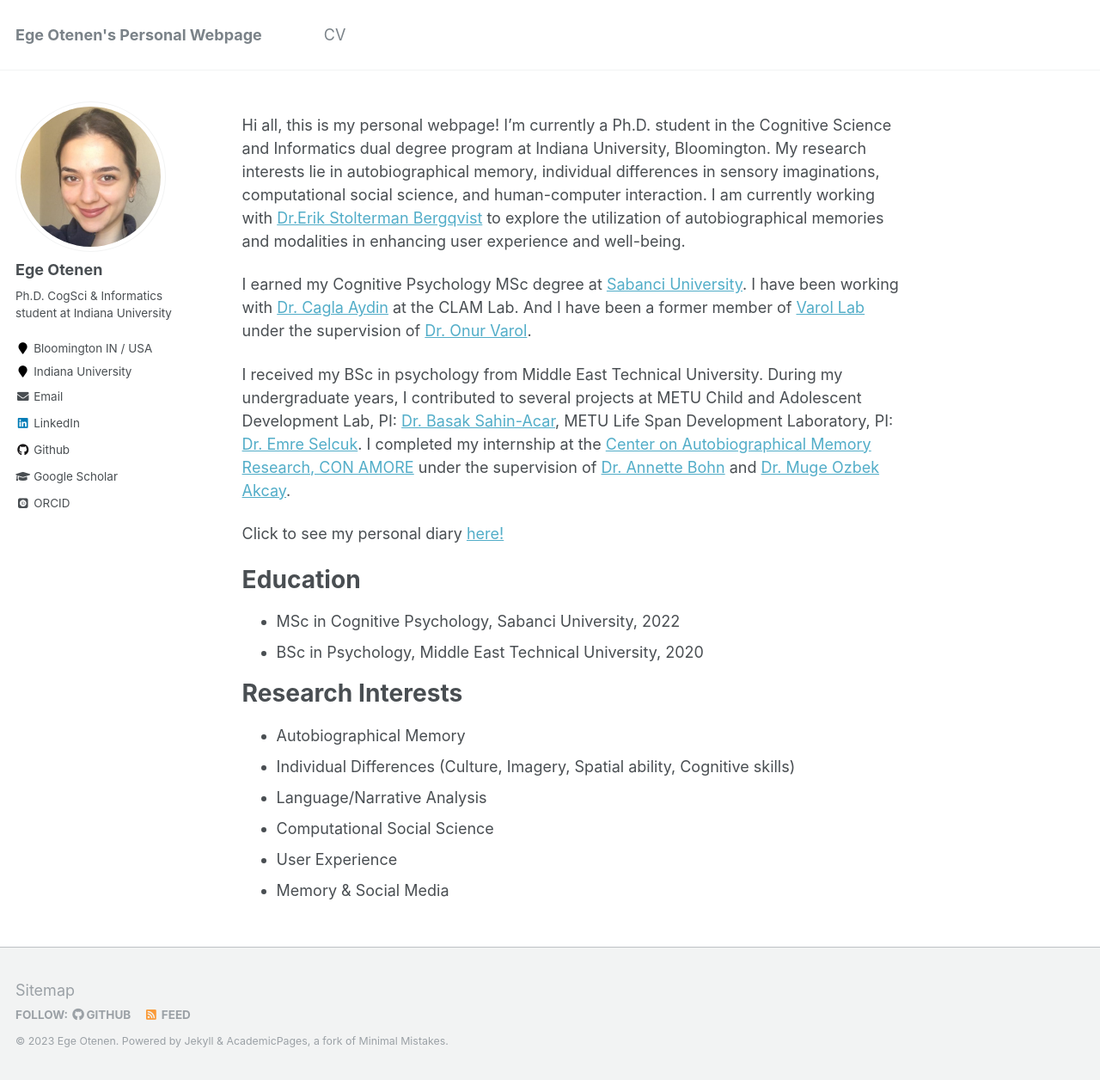
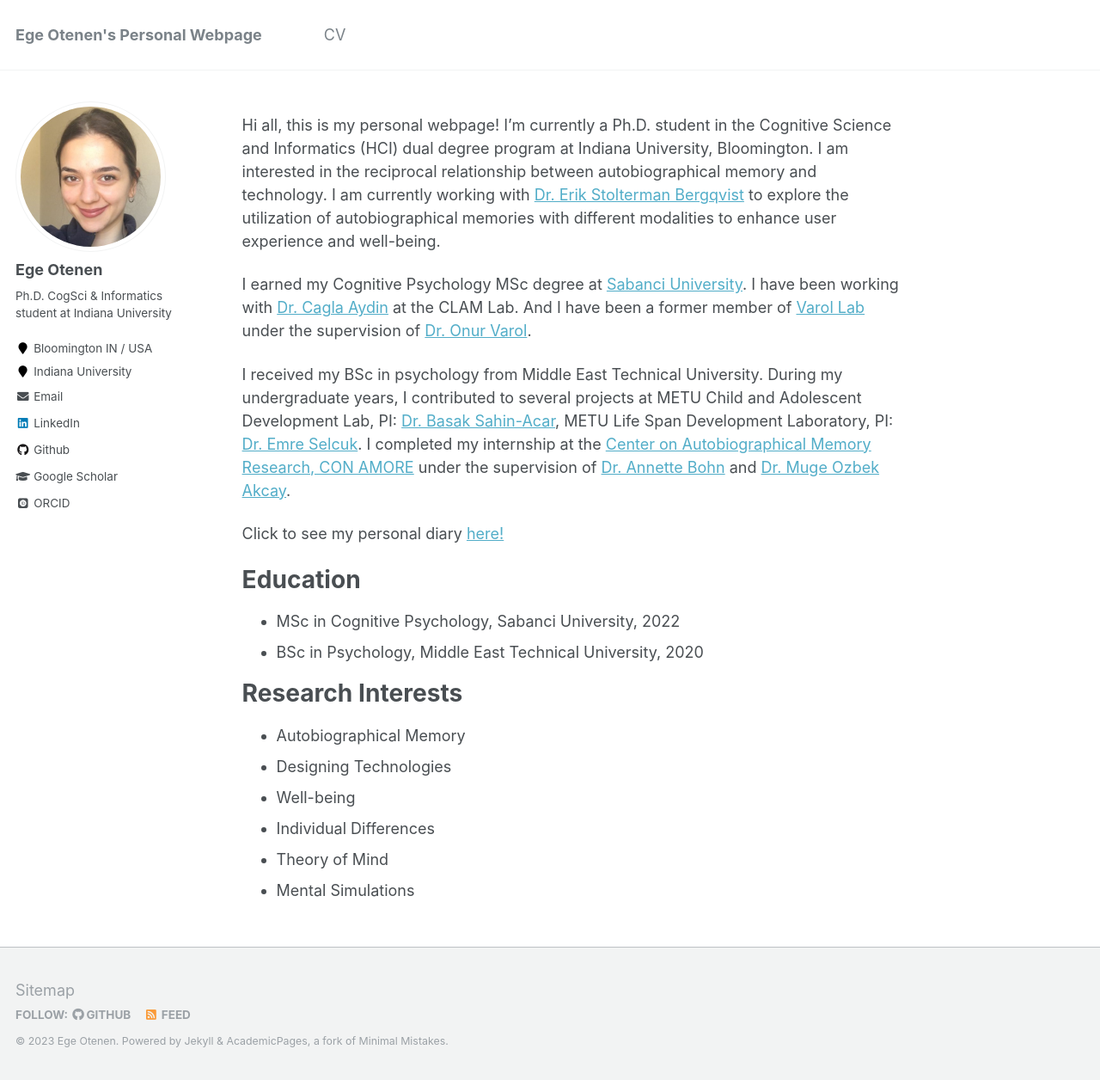
Before and after one commit to egeotenen/egeotenen.github.io, a Jekyll site: the page built from _pages/about.md, in a window 1280 px wide and 1256 px high. Shown: the whole window at 86% size. Built offline with Jekyll 4.4.1, drawn with Linux system fonts in a browser that asks for light colours; some web fonts are replaced.

Commit message:
update main page

```diff
--- a/_pages/about.md
+++ b/_pages/about.md
@@ -8,8 +8,7 @@ redirect_from:
   - /about.html
 ---
 
-Hi all, this is my personal webpage! I'm currently a Ph.D. student in the Cognitive Science and Informatics dual degree program at Indiana University, Bloomington. My research interests lie in autobiographical memory, individual differences in sensory imaginations, computational social science, and human-computer interaction. I am currently working with [Dr.Erik Stolterman Bergqvist](https://www.stoltermanbergqvist.com)
-to explore the utilization of autobiographical memories and modalities in enhancing user experience and well-being.
+Hi all, this is my personal webpage! I'm currently a Ph.D. student in the Cognitive Science and Informatics (HCI) dual degree program at Indiana University, Bloomington. I am interested in the reciprocal relationship between autobiographical memory and technology. I am currently working with [Dr. Erik Stolterman Bergqvist](https://www.stoltermanbergqvist.com) to explore the utilization of autobiographical memories with different modalities to enhance user experience and well-being.
 
 I earned my Cognitive Psychology MSc degree at [Sabanci University](https://www.sabanciuniv.edu/). I have been working with [Dr. Cagla Aydin](https://fass.sabanciuniv.edu/en/faculty-members/detail/1980) at the CLAM Lab. And I have been a former member of [Varol Lab](http://varollab.com/) under the supervision of [Dr. Onur Varol](http://www.onurvarol.com/).
 
@@ -24,8 +23,8 @@ Click to see my personal diary [here!](https://sites.google.com/view/otenenege/m
 
 # Research Interests
 * Autobiographical Memory
-* Individual Differences (Culture, Imagery, Spatial ability, Cognitive skills)
-* Language/Narrative Analysis
-* Computational Social Science
-* User Experience
-* Memory & Social Media
+* Designing Technologies
+* Well-being
+* Individual Differences
+* Theory of Mind
+* Mental Simulations
```
Also changed, not shown: 1 other file.
